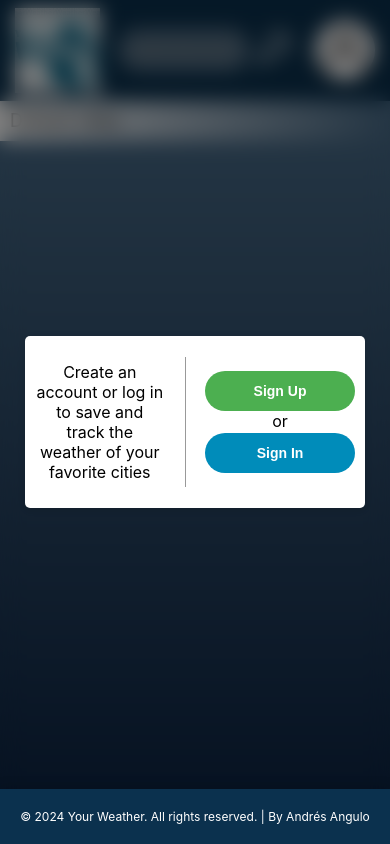
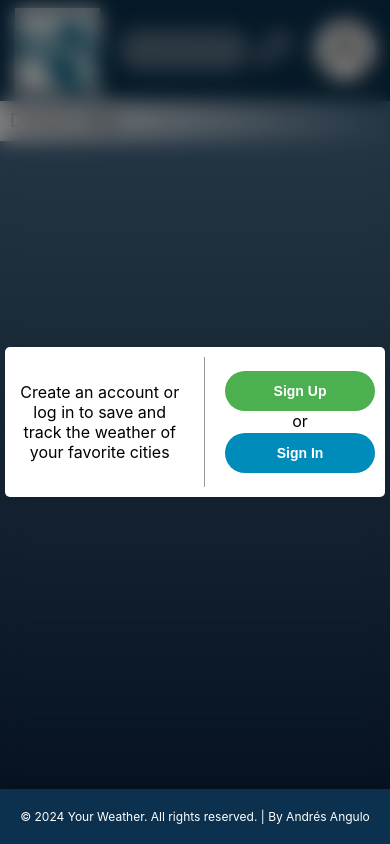
Before and after one commit to andres-angulo-dev/weather-frontend, a plain HTML site: page index.html in a window 390 px wide. Both pictures are taken after a click on the picture 344 px from the left and 50 px from the top of the page. Drawn offline with Linux system fonts and the light colour scheme; no server answers.

Commit message:
improved: responsive

```diff
--- a/popoverHandlers.js
+++ b/popoverHandlers.js
@@ -92,7 +92,7 @@ export const handleOpenPopoverButtonClick = (event) => {
         constants.overlaySignupSingnin.style.display = 'flex';
         setTimeout(() => {
             constants.initialContainer.classList.add('show-account');
-            constants.popoverSignupSingnin.style.width = '340px';
+            constants.popoverSignupSingnin.style.width = '380px';
         }, 10);
     }
 };
--- a/style.css
+++ b/style.css
@@ -752,6 +752,11 @@ footer p {
     .search {
         width: 46vw;
     }
+
+    #popover-signup-signin {
+        width: 340px;
+    }
+
     footer p {
         font-size: 12px;
     }
```
